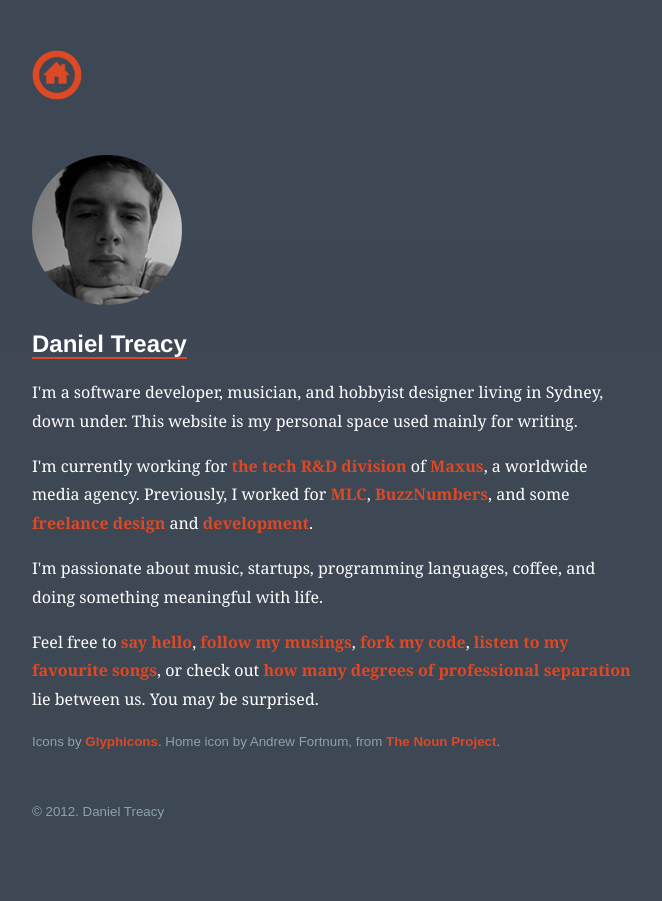
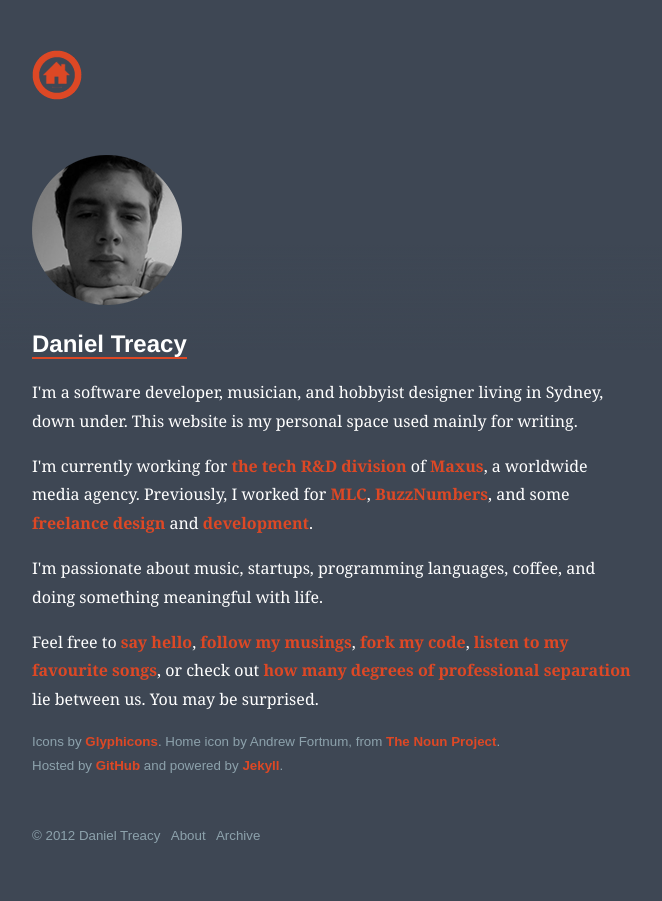
Before and after one commit to danieltreacy/danieltreacy.github.com, a Jekyll site: the page built from about.html, in a window 1280 px wide. Shown: the whole page, without its empty margins (308-970 px from the left). Built offline with Jekyll 4.4.1, drawn with Linux system fonts in a browser that asks for light colours.

Commit message:
Validation fixes + footer content

```diff
--- a/_layouts/default.html
+++ b/_layouts/default.html
@@ -1,8 +1,7 @@
 <!DOCTYPE html>
 <html xmlns="http://www.w3.org/1999/xhtml" xml:lang="en" lang="en">
   <head>
-    <meta content="text/html; charset=utf-8" http-equiv="Content-Type" />
-    <meta content="en-us" http-equiv="Content-Language" />
+    <meta charset="utf-8">
     <link href="/stylesheets/v2.css" media="screen" rel="stylesheet" type="text/css" />
     <script type="text/javascript" src="/scripts/jquery.js"></script>
     <script type="text/javascript" src="/scripts/jquery.scrollTo-1.4.3.1-min.js"></script>
@@ -14,12 +13,12 @@
     <script type="text/javascript">try{Typekit.load();}catch(e){}</script>
   </head>
 
-  <body>
+  <body lang="en">
 
     <div id="scroller-mask"></div>
 
     <div id="floating-header">
-      <img id="go-to-top" src="/images/top.png"/>
+      <img id="go-to-top" alt="Top" src="/images/top.png"/>
     </div>
 
     <div id="container">
@@ -27,7 +26,8 @@
     </div>
 
     <footer>
-    &copy; 2012. Daniel Treacy
+    &copy; 2012 Daniel Treacy &nbsp; <a href="/about.html">About</a> &nbsp;
+    <a href="/archive.html">Archive</a> &nbsp;
     </footer>
 
   </body>
--- a/_layouts/front.html
+++ b/_layouts/front.html
@@ -4,7 +4,7 @@ layout: default
 
 <div id="content">
   <header>
-    <a href="/about.html"><img src="/images/tree-red-circle.png" /></a>
+    <a href="/about.html"><img alt="Daniel Treacy" src="/images/tree-red-circle.png" /></a>
   </header>
   {{ content }}
 </div>
--- a/about.html
+++ b/about.html
@@ -3,7 +3,7 @@ layout: page
 title: Introductions
 ---
 
-<div class="profile"><img src="/images/headshot.png" /></div>
+<div class="profile"><img alt="Daniel profile pic" src="/images/headshot.png" /></div>
 <h2><a href="/about.html">Daniel Treacy</a></h2>
 <p>I'm a software developer, musician, and hobbyist designer living in Sydney, down under. This website is my personal space used mainly for writing.</p>
 
@@ -13,4 +13,5 @@ title: Introductions
 
 <p>Feel free to <a href="mailto:daniel@danieltreacy.com">say hello</a>, <a href="http://twitter.com/danieltreacy">follow my musings</a>, <a href="http://github.com/danieltreacy">fork my code</a>, <a href="http://www.rdio.com/people/danieltreacy/">listen to my favourite songs</a>, or check out <a href="http://au.linkedin.com/in/danieltreacy">how many degrees of professional separation</a> lie between us. You may be surprised.</p>
 
-<p class="small">Icons by <a href="http://glyphicons.com/">Glyphicons</a>. Home icon by Andrew Fortnum, from <a href="http://thenounproject.com">The Noun Project</a>.</p>
+<p class="small">Icons by <a href="http://glyphicons.com/">Glyphicons</a>. Home icon by Andrew Fortnum, from <a href="http://thenounproject.com">The Noun Project</a>.<br />
+Hosted by <a href="http://github.com">GitHub</a> and powered by <a href="http://github.com/mojombo/jekyll">Jekyll</a>.</p>
--- a/stylesheets/v2.css
+++ b/stylesheets/v2.css
@@ -102,6 +102,15 @@ p a:hover, li a:hover {
     border-bottom: 2px solid #dd4825;
 }
 
+footer a:link, footer a:visited, footer a:active {
+    color: #8da2ac;
+    text-decoration: none;
+}
+
+footer a:hover {
+    border-bottom: 2px solid #dd4825;
+}
+
 .small {
    font-size: 10pt;
    font-family: 'proxima-nova', arial, sans-serif;
```
